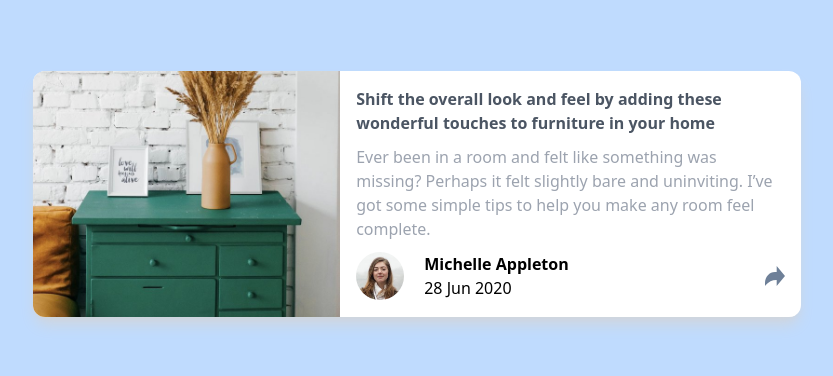
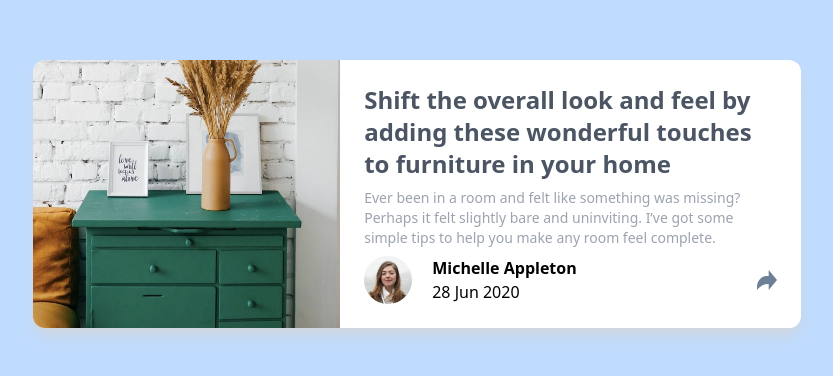
Before and after one commit to Luispmv/Article-preview, a plain HTML site: page index.html in a window 1280 px wide. Shown: the part 206-582 px from the top of the page, without its empty margins (223-1056 px from the left). Drawn offline with Linux system fonts and the light colour scheme.

Commit message:
Haciendo ajustes

```diff
--- a/index.html
+++ b/index.html
@@ -13,13 +13,13 @@
     </style>
 </head>
 <body class="grid place-items-center h-screen bg-blue-200 m-0 p-0 box-border">
-    <div class="w-11/12 bg-white md:flex md:w-11/12 lg:max-w-screen-md shadow-lg shadow-gray-300 rounded-xl relative">
+    <div class="w-[300px] bg-white md:flex md:w-11/12 lg:max-w-screen-md shadow-lg shadow-gray-300 rounded-xl relative">
         <img class="w-full md:w-2/5 md:rounded-l-xl" src="./images/drawers.jpg" alt="">
-        <section class="p-4 grid gap-2 md:w-3/5">
-          <h2 class="text-gray-600 font-bold"> Shift the overall look and feel by adding these wonderful
+        <section class="p-4 grid gap-2 md:w-3/5 md:p-6">
+          <h2 class="text-gray-600 font-bold md:text-2xl"> Shift the overall look and feel by adding these wonderful
             touches to furniture in your home
           </h2>
-          <p class="text-gray-400">
+          <p class="text-gray-400 text-sm">
             Ever been in a room and felt like something was missing? Perhaps
             it felt slightly bare and uninviting. I’ve got some simple tips
             to help you make any room feel complete.
```
Also changed, not shown: output.css.
